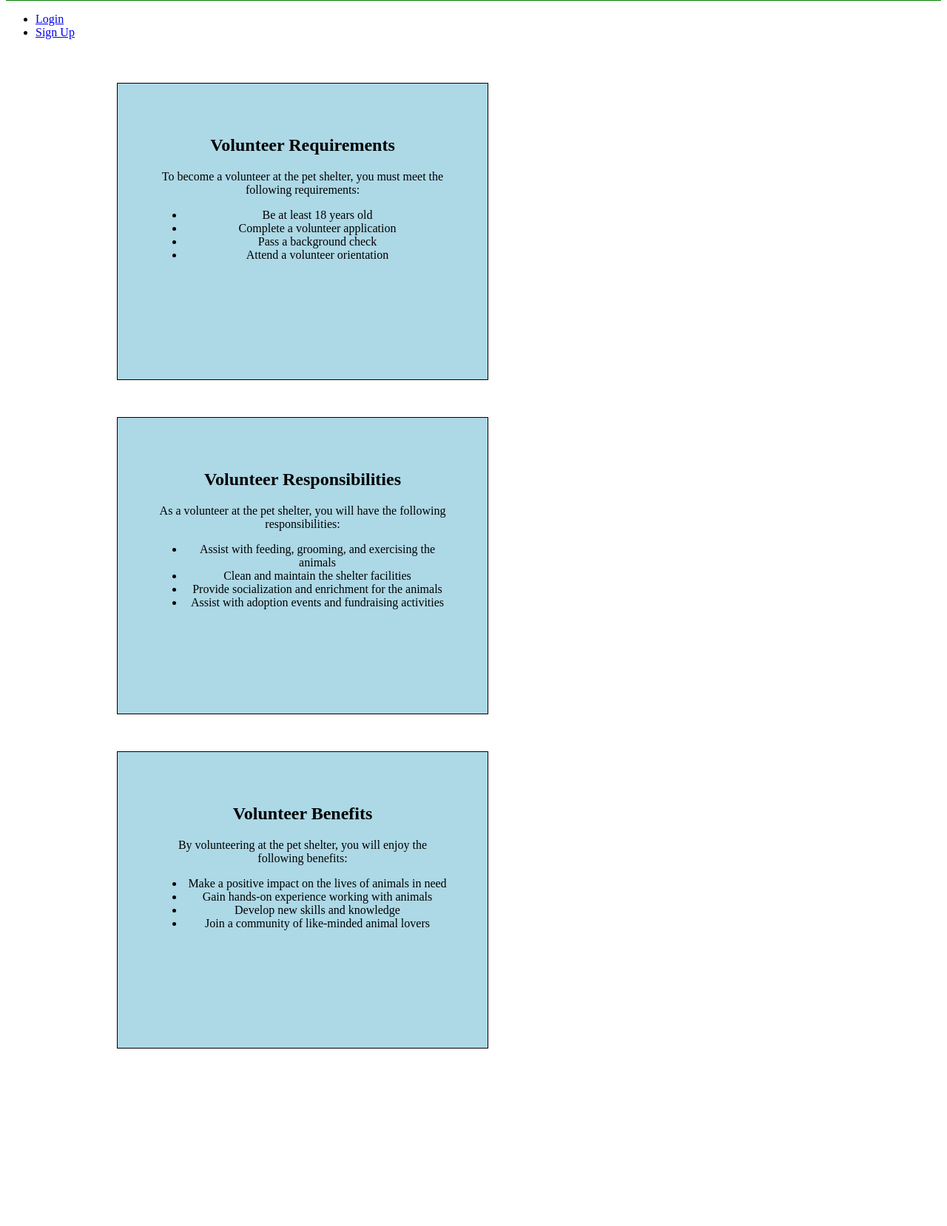
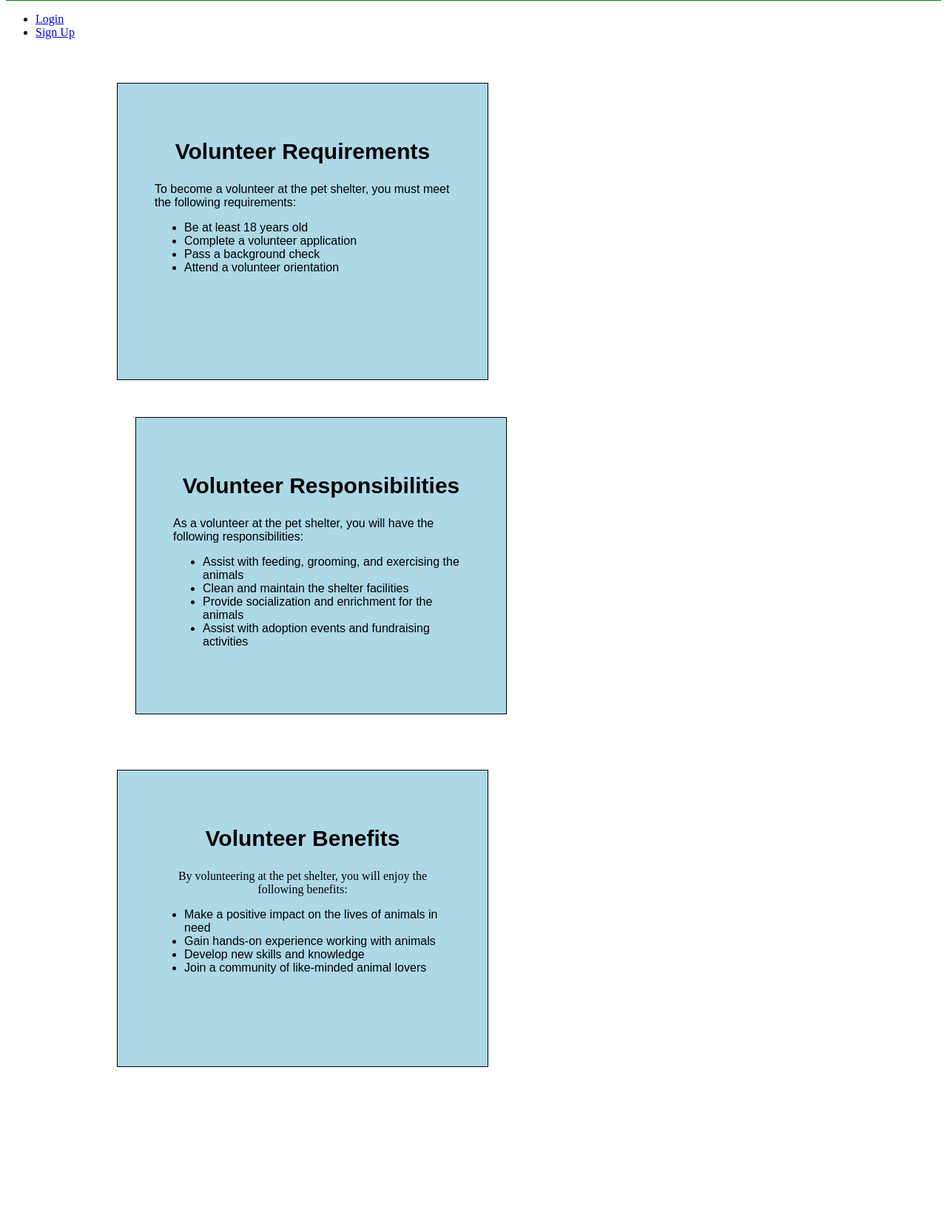
Before and after one commit to katelynreyes/group4, a Django app: page /volunteer/ in a window 1280 px wide. Shown: the part 177-1835 px from the top of the page at 74% size. Run offline with Django 5.2, Linux system fonts and the light colour scheme.

Commit message:
font/ layout update

```diff
--- a/catalog/static/css/my_style.css
+++ b/catalog/static/css/my_style.css
@@ -29,12 +29,24 @@
     font-size: 50px;
     font-family: Arial;
 }
-
+.text2 {
+    front-size: 20px;
+    font-family: Arial;
+}
 .headerText {
     font-size: 40px;
     font-family: Arial;
 }
 
+.volunteerText {
+    font-size: 30px;
+    font-family: Arial;
+}
+
+.list {
+    text-align: left;
+    font-family: Arial;
+}
 .home-image {
     max-width: 600px;
     max-height: 600px;
--- a/catalog/templates/catalog/volunteer.html
+++ b/catalog/templates/catalog/volunteer.html
@@ -14,20 +14,21 @@
   <div class="container">
     <section class="main-content">
       <div class="box">
-        <h2>Volunteer Requirements</h2>
-        <p>To become a volunteer at the pet shelter, you must meet the following requirements:</p>
-        <ul>
+        <h2 class = 'volunteerText'>Volunteer Requirements</h2>
+          <p class = 'list'>To become a volunteer at the pet shelter, you must meet the following requirements:</p>
+        <ul class = 'list'>
           <li>Be at least 18 years old</li>
           <li>Complete a volunteer application</li>
           <li>Pass a background check</li>
           <li>Attend a volunteer orientation</li>
         </ul>
+
       </div>
 
-      <div class="box">
-        <h2>Volunteer Responsibilities</h2>
-        <p>As a volunteer at the pet shelter, you will have the following responsibilities:</p>
-        <ul>
+      <div class="box2">
+        <h2 class = 'volunteerText'>Volunteer Responsibilities</h2>
+        <p class = 'list'>As a volunteer at the pet shelter, you will have the following responsibilities:</p>
+        <ul class = 'list'>
           <li>Assist with feeding, grooming, and exercising the animals</li>
           <li>Clean and maintain the shelter facilities</li>
           <li>Provide socialization and enrichment for the animals</li>
@@ -36,9 +37,9 @@
       </div>
 
       <div class="box">
-        <h2>Volunteer Benefits</h2>
-        <p>By volunteering at the pet shelter, you will enjoy the following benefits:</p>
-        <ul>
+        <h2 class = 'volunteerText'>Volunteer Benefits</h2>
+        <p class>By volunteering at the pet shelter, you will enjoy the following benefits:</p>
+        <ul class = 'list'>
           <li>Make a positive impact on the lives of animals in need</li>
           <li>Gain hands-on experience working with animals</li>
           <li>Develop new skills and knowledge</li>
```
